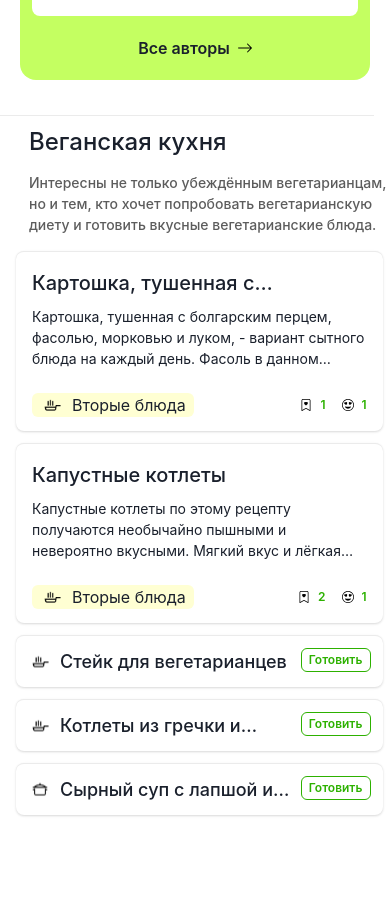
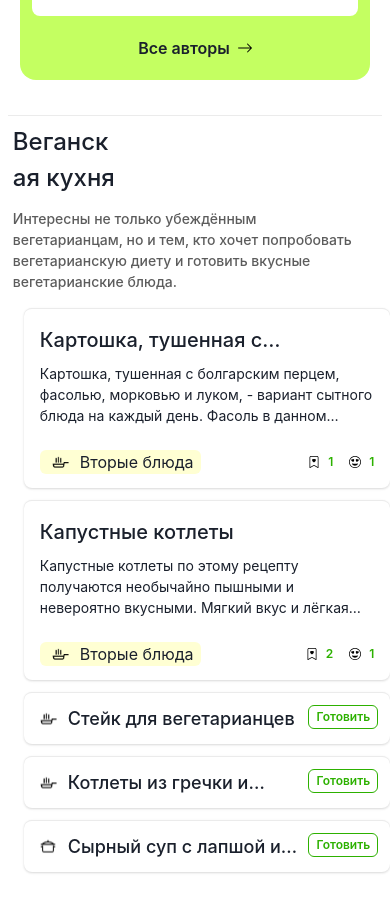
Before and after one commit to ClevertecFrontendLab/Shvadr, a React (Vite) app: page / in a window 390 px wide. Shown: the part 1766-2678 px from the top of the page. Built offline with nearby package versions, Linux system fonts and the light colour scheme.

Commit message:
fix(src): fix styles

```diff
--- a/src/components/KitchenComponent/kitchen.module.scss
+++ b/src/components/KitchenComponent/kitchen.module.scss
@@ -85,29 +85,22 @@
     .container{
         width: 96vw;
         margin-bottom: 84px;
-        margin-left: 24px;
     }
 }
 
 @media(max-width: 768px) {
-    .container{
-        margin-left: 0;
-    }
     .one{
         flex-direction: column;
     }
 
     .title{
-        width: 100vw;
         font-size: 24px;
         margin-bottom: 12px;
-        margin-left: 24px;
     }
 
     .text{
         font-size: 14px;
         width: 91%;
-        margin-left: 24px;
     }
 }
 
@@ -136,10 +129,6 @@
 }
 
 @media(max-width: 360px) {
-    .text,
-    .title{
-        margin-left: 0;
-    }
     .container{
         margin-left: 12px;
     }
--- a/src/components/KitchenComponent/kitchen.tsx
+++ b/src/components/KitchenComponent/kitchen.tsx
@@ -25,7 +25,7 @@ type KitcheTextProps = {
 };
 
 const Kitchen: React.FC<KitcheTextProps> = ({ kitchen }) => (
-    <Box width={{ base: '100%', xl: '94%' }}>
+    <Box width={{ base: 'auto', xl: '94%' }}>
         {kitchen.map((item) => (
             <Grid className={styles.container}>
                 <Flex
```
